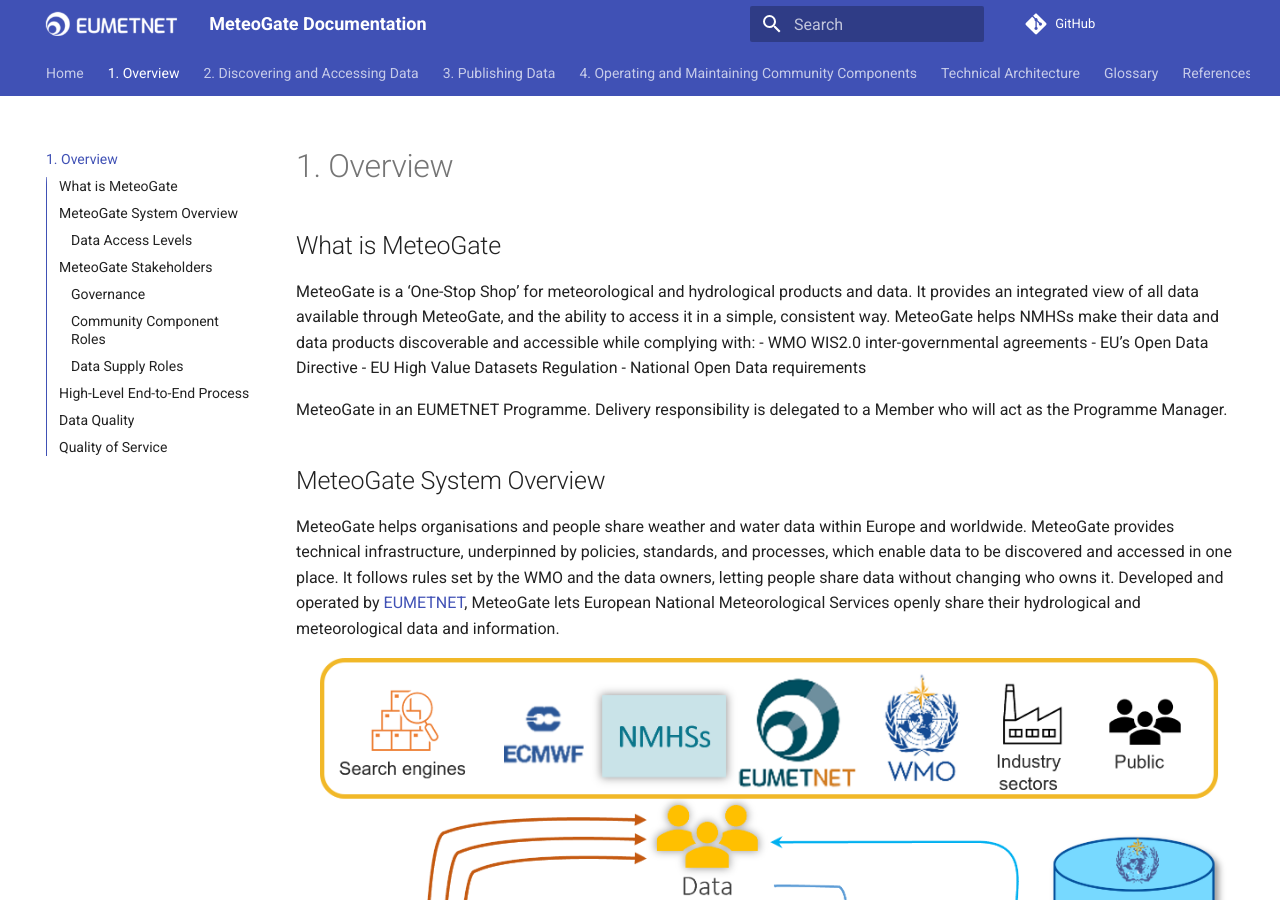
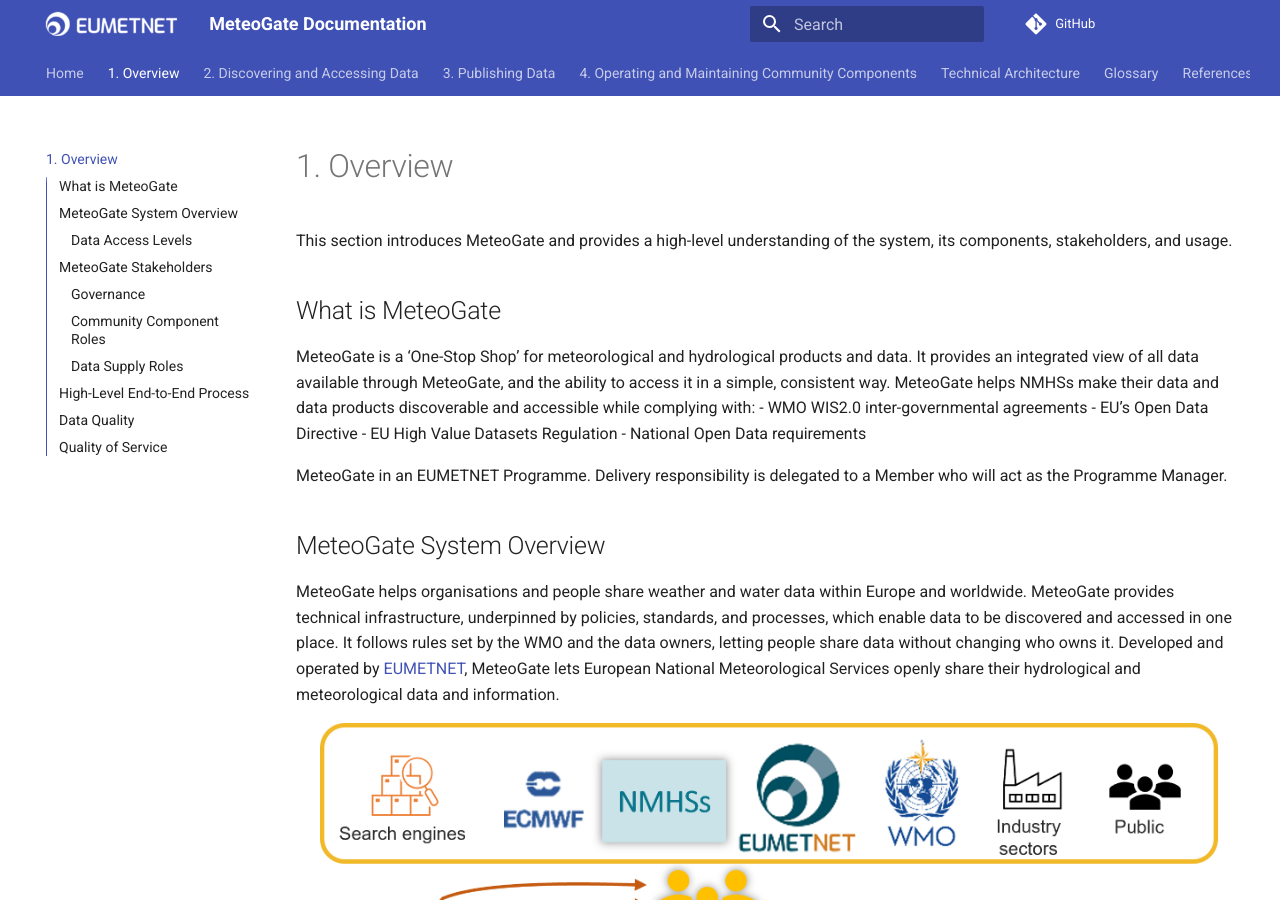
Before and after one commit to EUMETNET/meteogate-documentation, an MkDocs documentation site: the page built from docs/1-overview.md, in a window 1280 px wide and 900 px high. Built offline with MkDocs 1.6.1 and Material for MkDocs 9.7.7, drawn with Linux system fonts in a browser that asks for light colours; comment, search, counter and statistics services are not loaded.

Commit message:
Update 1-overview.md

```diff
--- a/docs/1-overview.md
+++ b/docs/1-overview.md
@@ -1,4 +1,6 @@
 # 1. Overview
+
+This section introduces MeteoGate and provides a high-level understanding of the system, its components, stakeholders, and usage.
 
 ## What is MeteoGate
 MeteoGate is a ‘One-Stop Shop’ for meteorological and hydrological products and data. It provides an integrated view of all data available through MeteoGate, and the ability to access it in a simple, consistent way.
```
